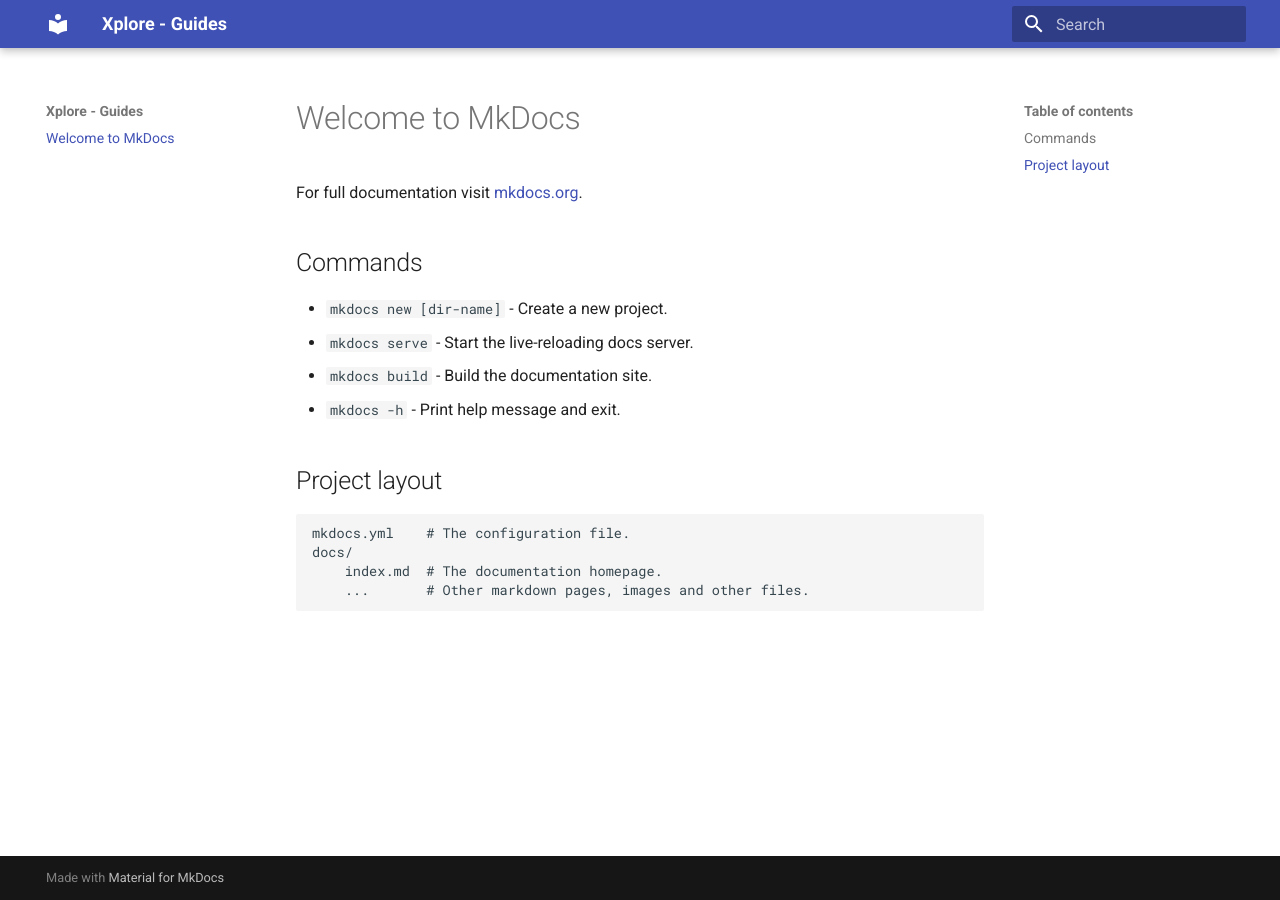
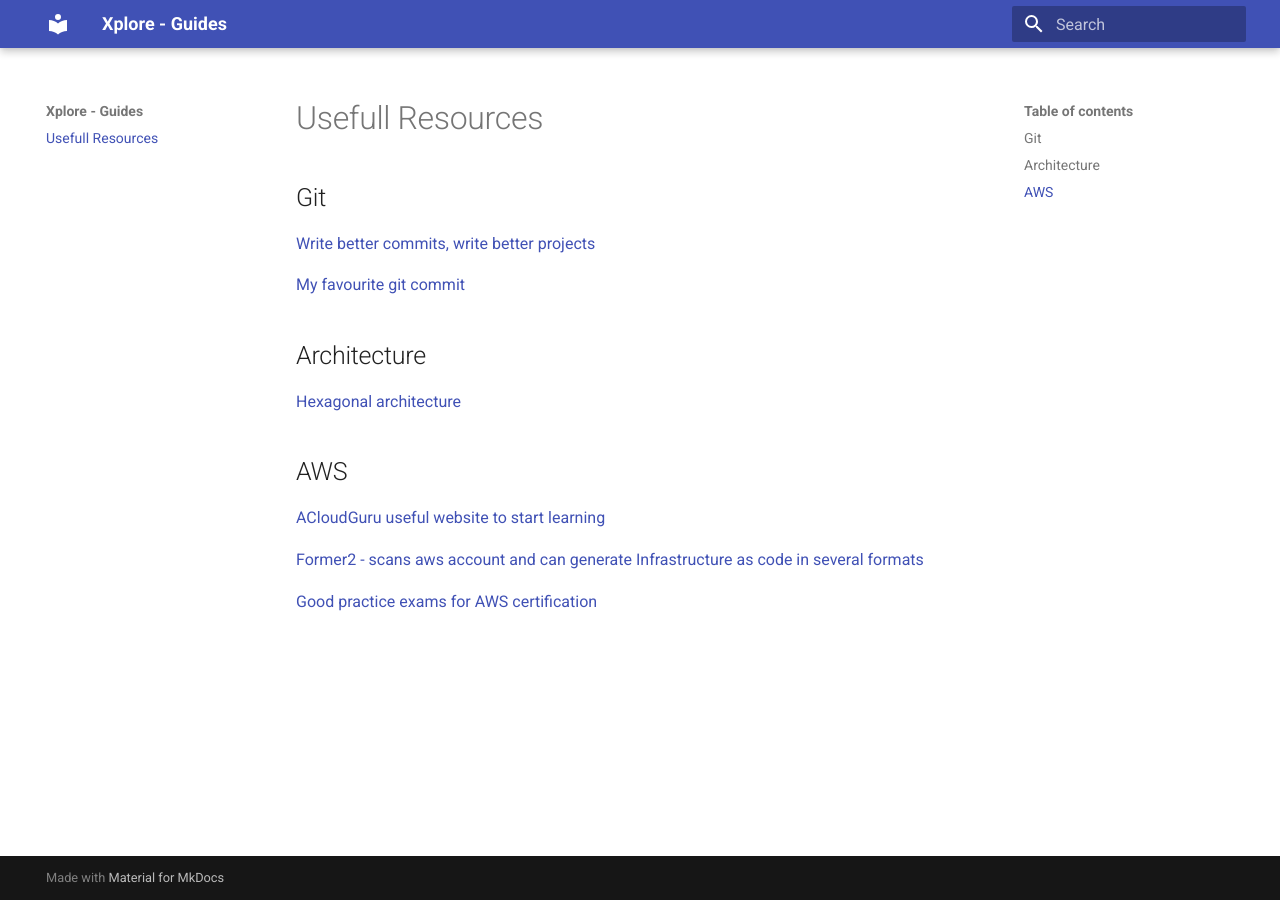
Before and after one commit to XploreBe/guides, an MkDocs documentation site: the page built from docs/index.md, in a window 1280 px wide. Built offline with MkDocs 1.6.1 and Material for MkDocs 9.7.7, drawn with Linux system fonts in a browser that asks for light colours.

Commit message:
added some useful resources

```diff
--- a/docs/index.md
+++ b/docs/index.md
@@ -1,17 +1,20 @@
-# Welcome to MkDocs
+# Usefull Resources
 
-For full documentation visit [mkdocs.org](https://www.mkdocs.org).
+## Git
+[Write better commits, write better projects](https://github.blog/2022-06-30-write-better-commits-build-better-projects/)
 
-## Commands
+[My favourite git commit](https://dhwthompson.com/2019/my-favourite-git-commit)
 
-* `mkdocs new [dir-name]` - Create a new project.
-* `mkdocs serve` - Start the live-reloading docs server.
-* `mkdocs build` - Build the documentation site.
-* `mkdocs -h` - Print help message and exit.
 
-## Project layout
 
-    mkdocs.yml    # The configuration file.
-    docs/
-        index.md  # The documentation homepage.
-        ...       # Other markdown pages, images and other files.
+## Architecture
+[Hexagonal architecture](https://medium.com/ssense-tech/hexagonal-architecture-there-are-always-two-sides-to-every-story-bc0780ed7d9c)
+
+
+## AWS
+[ACloudGuru useful website to start learning](https://acloudguru.com/)
+
+[Former2 - scans aws account and can generate Infrastructure as code in several formats](https://former2.com/)
+
+
+[Good practice exams for AWS certification](https://www.udemy.com/user/jonjonbonso/)
```
